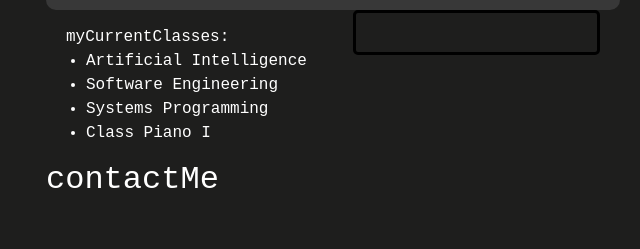
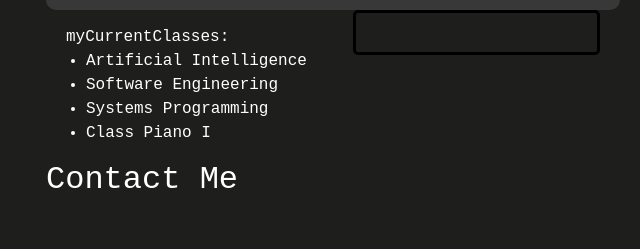
Before and after one commit to adityapatel-sudo/adityapatel.net, a website: page public/index.html in a window 1280 px wide. Shown: the part 289-538 px from the top of the page, 0-640 px from the left. Drawn offline with nearby package versions, Linux system fonts and the light colour scheme.

Commit message:
edited ugly ass camelcase

```diff
--- a/public/index.html
+++ b/public/index.html
@@ -3,7 +3,7 @@
 <head>
   <meta charset="UTF-8">
   <meta name="viewport" content="width=device-width, initial-scale=1">
-  <title>adityaPatel</title>
+  <title>Aditya Patel</title>
   <link rel="stylesheet" href="https://cdn.jsdelivr.net/npm/bootstrap@4.1.3/dist/css/bootstrap.min.css" integrity="sha384-MCw98/SFnGE8fJT3GXwEOngsV7Zt27NXFoaoApmYm81iuXoPkFOJwJ8ERdknLPMO" crossorigin="anonymous">
   <link rel="stylesheet" href="stylesheets/index_style.css">
   <link rel="stylesheet" href="stylesheets/scrolling_text.css">
@@ -76,7 +76,7 @@
             </div>
           </div>
           <h2 id="contact_me_header">
-            contactMe
+            Contact Me
           </h2>
         </div>
         <div id="kite_div" class="col-md-6 column column_right">
```
